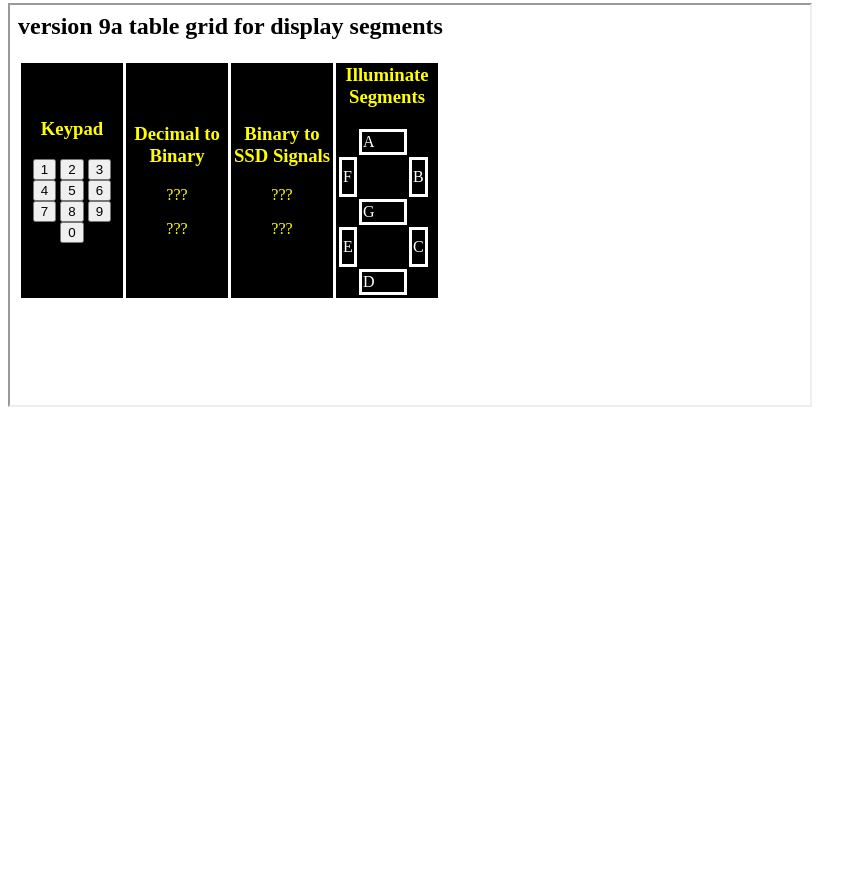
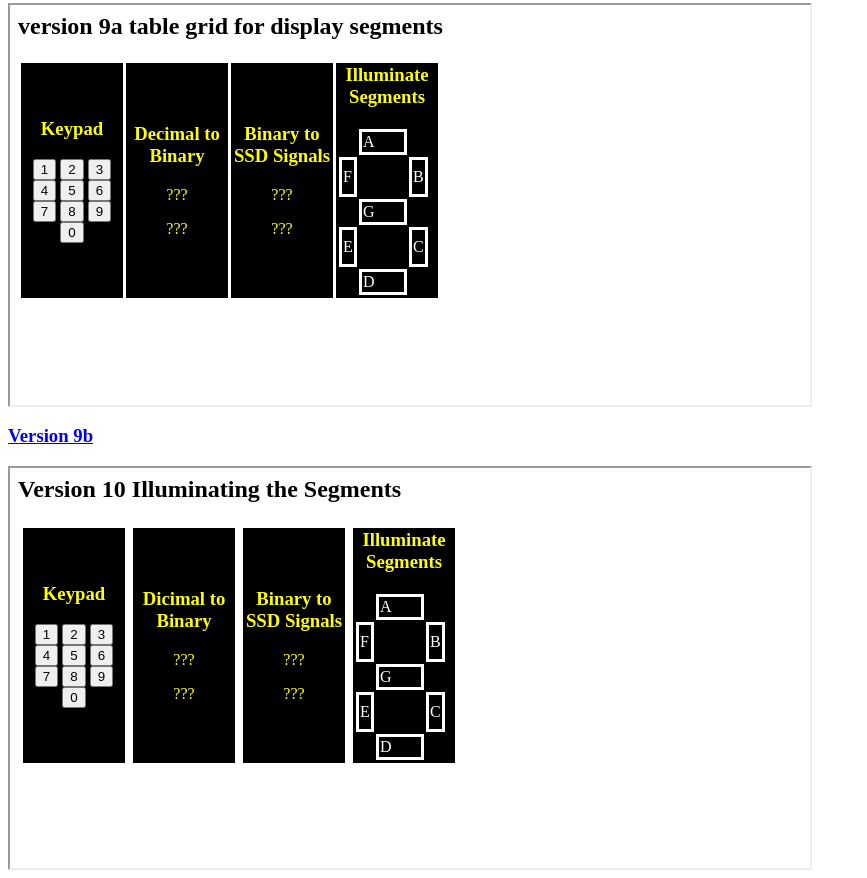
Before and after one commit to qianjia96/JLQ-inf1339-week01, a plain HTML site: page docs/index.html in a window 1280 px wide. Shown: the part 4217-5095 px from the top of the page, without its empty margins (0-867 px from the left). Before the commit the page ends 4632 px from the top, so only its background shows below. Drawn offline with Linux system fonts and the light colour scheme.

Commit message:
Update index.html

```diff
--- a/docs/index.html
+++ b/docs/index.html
@@ -24,5 +24,7 @@
     <iframe src="v08.html" height="400px" width="800px"></iframe>
 <h3><a href="v09.html">Version 9</a></h3>
     <iframe src="v09.html" height="400px" width="800px"></iframe>
+<h3><a href="v09b.html">Version 9b</a></h3>
+    <iframe src="v09b.html" height="400px" width="800px"></iframe>
 </body>
 </html>
```
